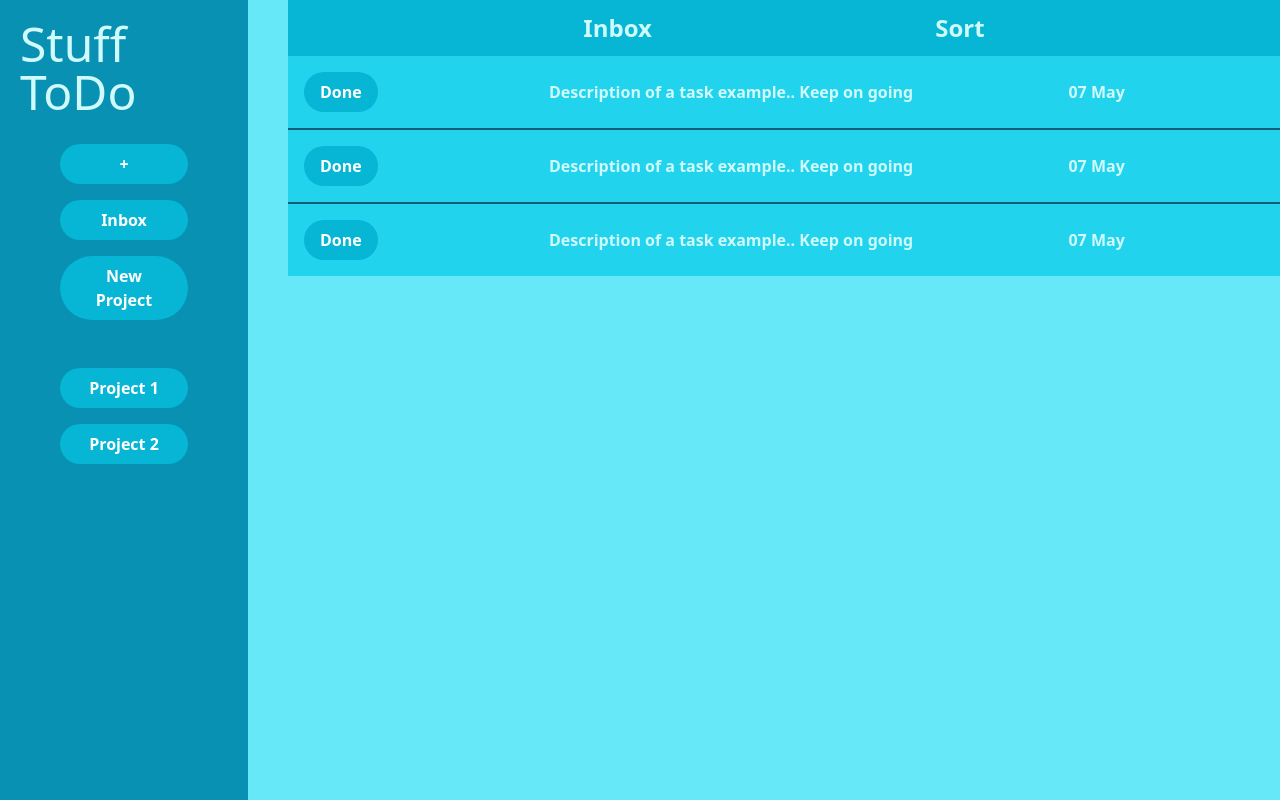
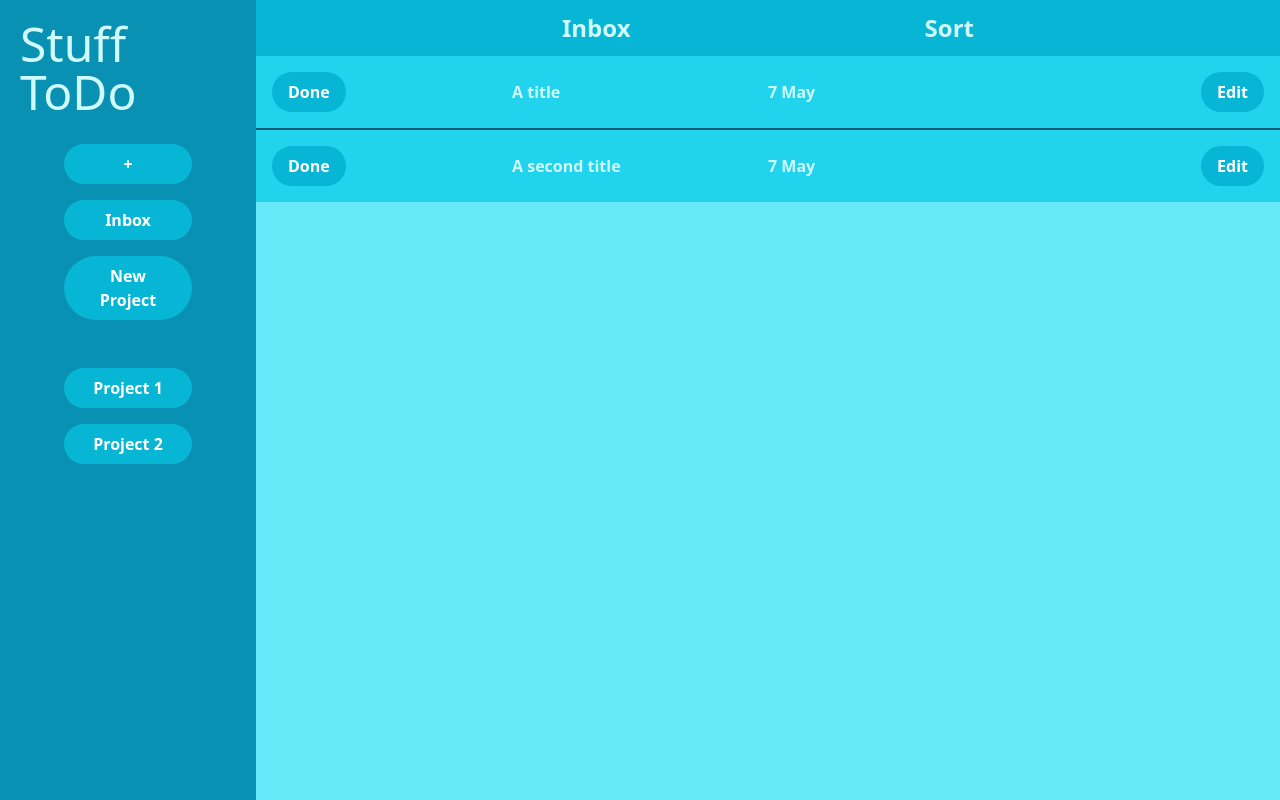
Before and after one commit to Sudoism/todo, a website built with webpack: page src/index.html in a window 1280 px wide. Built offline with nearby package versions, Linux system fonts and the light colour scheme.

```diff
--- a/src/display.js
+++ b/src/display.js
@@ -1,53 +1,57 @@
-
 const displayController = (function() {
     const content = document.getElementById("content");
     const list = document.getElementById("list");
+    const listLabelElement = document.getElementById("projectLabel");
+    //maybe add a refeerence here to an element that changes name according to project?
 
-    content.classList.add('grid', 'grid-cols-[1fr_4fr]', 'gap-10');
-
-    function paintPage(todoList) {
-        const addNewTodo = document.createElement("button");
-        addNewTodo.innerText = "+";
-        addNewTodo.classList.add('bg-blue-500', 'hover:bg-blue-700', 'text-white', 'font-bold', 'py-2', 'px-4', 'rounded');
-        content.appendChild(addNewTodo);
-
-        const todoListDisplay = document.createElement("div");
-        todoListDisplay.setAttribute("id", "todoList");
-        todoListDisplay.classList.add('grid' ,'gap-5');
-        content.appendChild(todoListDisplay);
-
-        for(let i= 0; i < todoList.length; i++ ) {
-            let todo = todoList[i]
-            let description = todo.getDescription();
-            let newNode = document.createElement("div");
-            newNode.innerText = description;
-            todoListDisplay.appendChild(newNode);
+    function updateTodoList(todoList) {
+        list.innerText ='';
+        console.log(todoList);
+        console.log(todoList.length);
+        for(let i = 0; i < todoList.length; i++) {
+            console.log(todoList[i]);
+            addTodo(todoList[i],i);
         }
     }
 
-    function addTodo(todo) {
+    function addTodo(todo, id) {
         let newTodoContainer = document.createElement("div");
-        newTodoContainer.classList.add('bg-cyan-400', 'grid', 'grid-flow-col');
+        newTodoContainer.classList.add('bg-cyan-400', 'grid', 'grid-flow-col', 'grid-cols-4');
 
         let newTodoButton = document.createElement("button");
         newTodoButton.innerText = "Done";
+        newTodoButton.id = id;
         newTodoButton.classList.add('bg-cyan-500', 'hover:bg-cyan-700', 'text-white', 'font-bold', 'py-2', 'px-4', 'rounded-full', 'justify-self-start', 'm-4')
         newTodoContainer.appendChild(newTodoButton);
 
-        let newTodoDescription = document.createElement("div");
-        newTodoDescription.innerText = todo.getDescription();
-        newTodoDescription.classList.add('self-center')
-        newTodoContainer.appendChild(newTodoDescription);
+        //THis shoud be added in index.js instead .. or maybe not? Maybe reference in HTLM instead
+        newTodoContainer.addEventListener("click", (event) => {
+           // console.log(event.currentTarget.id);
+            console.log(event.target.id);
+            console.log(listLabelElement.innerHTML);
+           // todoList.removeTodo(event.target.id);
+           //console.log(event.target.id);
+        });
+
+        let newTodoTitle = document.createElement("div");
+        newTodoTitle.innerText = todo.getTitle();
+        newTodoTitle.classList.add('self-center', 'align-start')
+        newTodoContainer.appendChild(newTodoTitle);
 
         let newTodoDueDate = document.createElement("div");
         newTodoDueDate.classList.add('self-center')
         newTodoDueDate.innerText = "7 May"
         newTodoContainer.appendChild(newTodoDueDate);
 
+        let newTodoEditButton = document.createElement("button");
+        newTodoEditButton.innerText = "Edit";
+        newTodoEditButton.classList.add('bg-cyan-500', 'hover:bg-cyan-700', 'text-white', 'font-bold', 'py-2', 'px-4', 'rounded-full', 'justify-self-end', 'm-4')
+        newTodoContainer.appendChild(newTodoEditButton);
+
         list.appendChild(newTodoContainer);
     }
 
-    return {paintPage, addTodo}
+    return {addTodo, updateTodoList}
 })()
 
 export {displayController}
--- a/src/index.html
+++ b/src/index.html
@@ -5,11 +5,11 @@
     <meta name="viewport" content="width=device-width, initial-scale=1.0">
     <title>Document</title>
 </head>
-    <div id="content" class="grid grid-col-[1fr_5fr] gap-0 bg-cyan-300 w-screen h-screen">
+    <div id="content" class="grid grid-cols-[1fr_4fr] gap-0 bg-cyan-300 w-screen h-screen">
         <div id="nav" class="col-start-1 bg-cyan-600 grid grid-flow-row content-start justify-items-center">
             <div class="place-self-center text-5xl m-5 text-cyan-100">Stuff ToDo</div>
             <button id="addTodo" class="bg-cyan-500 hover:bg-cyan-700 text-white font-bold py-2 px-4 rounded-full m-2 w-32">+</button>
-            <button id="inbox" class="bg-cyan-500 hover:bg-cyan-700 text-white font-bold py-2 px-4 rounded-full m-2 w-32">Inbox</button>
+            <button id="inbox-label" class="bg-cyan-500 hover:bg-cyan-700 text-white font-bold py-2 px-4 rounded-full m-2 w-32">Inbox</button>
             <button id="newProject" class="bg-cyan-500 hover:bg-cyan-700 text-white font-bold py-2 px-4 rounded-full m-2 mb-10 w-32">New Project</button>
             <button id="project1" class="bg-cyan-500 hover:bg-cyan-700 text-white font-bold py-2 px-4 rounded-full m-2 w-32">Project 1</button>
             <button id="project2" class="bg-cyan-500 hover:bg-cyan-700 text-white font-bold py-2 px-4 rounded-full m-2 w-32">Project 2</button>
@@ -23,21 +23,6 @@
             </div>
 
             <div id="list" class=" grid grid-flow-row content-start rounded divide-y-2 divide-cyan-800">
-                <div class="bg-cyan-400 grid grid-flow-col">
-                    <button class="bg-cyan-500 hover:bg-cyan-700 text-white font-bold py-2 px-4 rounded-full justify-self-start m-4">Done</button>
-                    <div class="self-center">Description of a task example.. Keep on going</div>
-                    <div class="self-center">07 May</div>
-                </div>
-                <div class="bg-cyan-400 grid grid-flow-col">
-                    <button class="bg-cyan-500 hover:bg-cyan-700 text-white font-bold py-2 px-4 rounded-full justify-self-start m-4">Done</button>
-                    <div class="self-center">Description of a task example.. Keep on going</div>
-                    <div class="self-center">07 May</div>
-                </div>
-                <div class="bg-cyan-400 grid grid-flow-col">
-                    <button class="bg-cyan-500 hover:bg-cyan-700 text-white font-bold py-2 px-4 rounded-full justify-self-start m-4">Done</button>
-                    <div class="self-center">Description of a task example.. Keep on going</div>
-                    <div class="self-center">07 May</div>
-                </div>
             </div>
         </div>
 
@@ -48,10 +33,10 @@
                 <input type="text" id="todoTitleInput">
               </p>
               <p>
-                <input type="text" placeholder="Description">
+                <input type="text" placeholder="Description" id="todoDescriptionInput">
               </p>
               <p>
-                <label for="">Due Date</label>
+                <label for="">Due Date</label> <!-- TODO consume date from dialog -->
                 <input type="date">
               </p>
 
--- a/src/index.js
+++ b/src/index.js
@@ -1,11 +1,12 @@
-import {todo, todoList} from './todo';
+import {todo, todoList, todoListCreate} from './todo';
 import {displayController} from './display';
 import './style.css';
 
 const addTodoButton = document.getElementById("addTodo");
 const confirmAddTodoButton = document.getElementById('confirmButton');
 const addTodoDialog = document.getElementById('todoDialog');
-const todoInputValue = document.getElementById('todoTitleInput');
+const todoTitleInput = document.getElementById('todoTitleInput');
+const todoDescriptionInput = document.getElementById('todoDescriptionInput')
 
 
 addTodoButton.addEventListener('click', function onOpen() {
@@ -19,12 +20,21 @@
     }
 });
 
+//need to dynamically populate the button logics?
+
+const inboxTodoList = todoListCreate("inbox")
+
+const newNote = todo("A title", "A description again", "date", "high");
+inboxTodoList.addTodo(newNote);
+
+const newNote2 = todo("A second title", "A description once again again", "date", "high");
+inboxTodoList.addTodo(newNote2);
+
+displayController.updateTodoList(inboxTodoList.getTodoList());
+
 confirmAddTodoButton.addEventListener('click', () => {
-    console.log(todoInputValue.value)
+
+    displayController.updateTodoList(todoList.getTodoList());
+    let newNote = todo(todoTitleInput.value, todoDescriptionInput.value, "date", "high");
+    displayController.addTodo(newNote);
 });
-
-const newNote = todo("title", "A description again", "date", "high");
-todoList.addTodo(newNote);
-
-const newNote2 = todo("title", "A description once again again", "date", "high");
-todoList.addTodo(newNote2);
--- a/src/todo.js
+++ b/src/todo.js
@@ -11,11 +11,37 @@
 
 const todoList = (function(){
     let list = [];
+
     const addTodo = (todo) => {
         list.push(todo);
     }
+
+    const removeTodo = (index) => {
+        list.splice(index,1);
+    }
+
     const getTodoList = () => list;
-    return {getTodoList, addTodo};
+
+    return {getTodoList, addTodo, removeTodo};
 })()
 
-export {todo, todoList};
+const todoListCreate = (todoListName) => {
+    let list = [];
+    let listName = todoListName;
+
+    const getName = () => listName;
+
+    const addTodo = (todo) => {
+        list.push(todo);
+    }
+
+    const removeTodo = (index) => {
+        list.splice(index,1);
+    }
+
+    const getTodoList = () => list;
+
+    return {getName, getTodoList, addTodo, removeTodo}
+}
+
+export {todo, todoList, todoListCreate};
```
